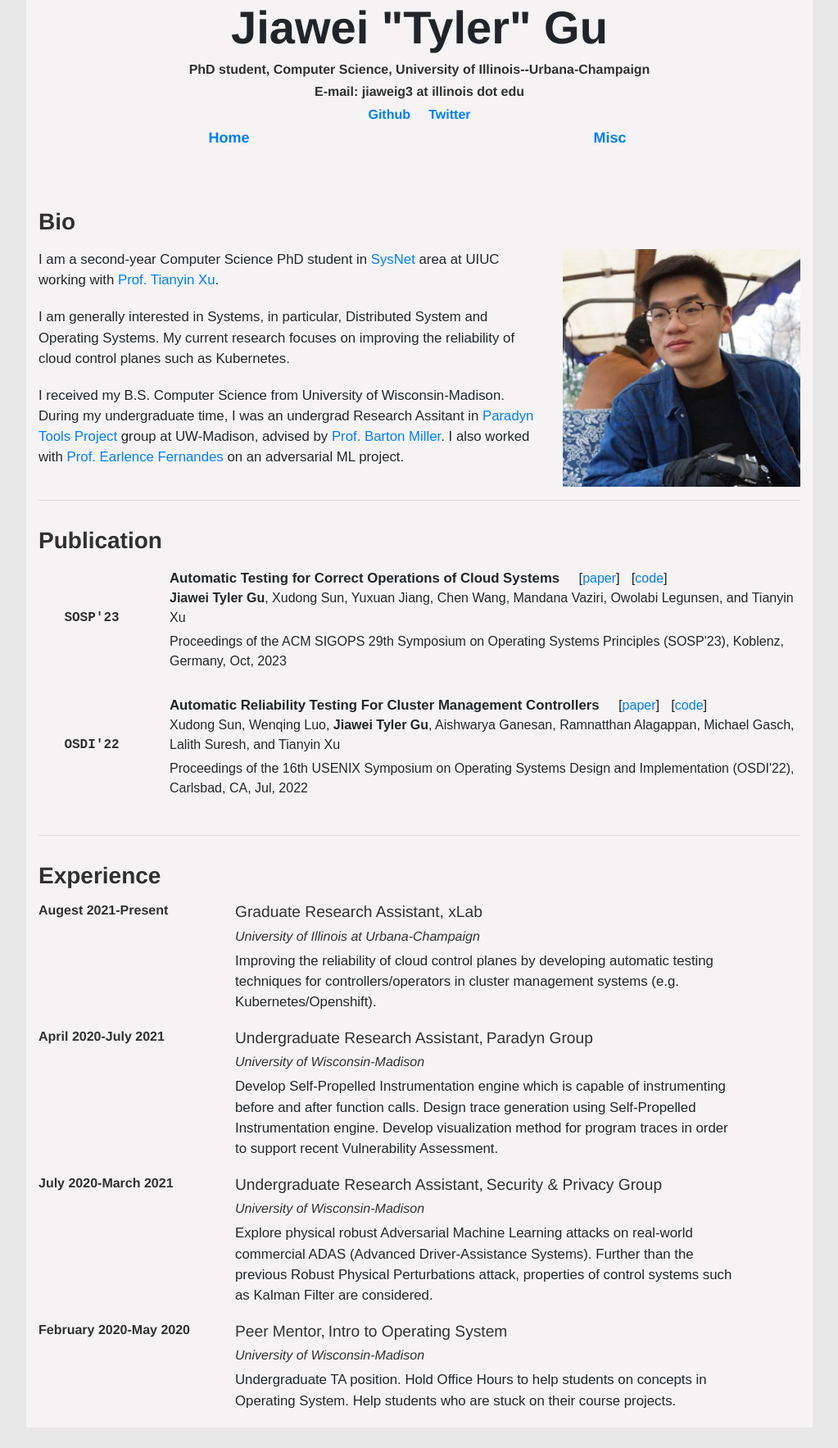
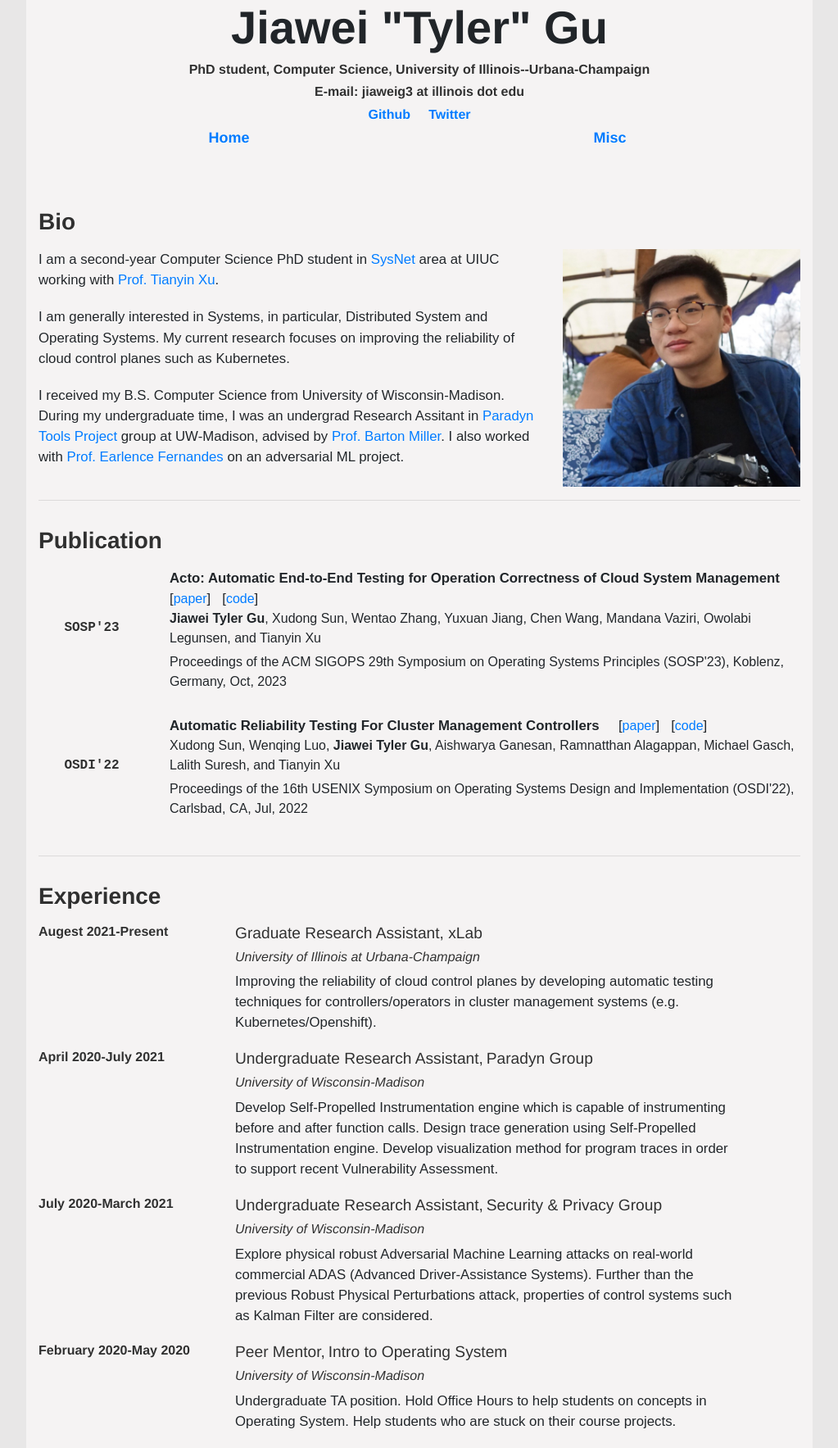
Before and after one commit to tylergu/tylergu.github.io, a Jekyll site: the page built from index.html, in a window 1280 px wide. Shown: the whole page at 82% size, without its empty margins (128-1151 px from the left). Built offline with Jekyll 4.4.1, drawn with Linux system fonts in a browser that asks for light colours; before the commit the page ends 1742 px from its top, so only the background shows below that.

Commit message:
Update acto paper and author list
Signed-off-by: Tyler Gu <jiaweig3@illinois.edu>

```diff
--- a/_data/publications.yml
+++ b/_data/publications.yml
@@ -1,6 +1,6 @@
-- title: Automatic Testing for Correct Operations of Cloud Systems
+- title: "Acto: Automatic End-to-End Testing for Operation Correctness of Cloud System Management"
   author: >
-    <b>Jiawei Tyler Gu</b>, Xudong Sun, Yuxuan Jiang, Chen Wang, Mandana Vaziri, Owolabi Legunsen, and Tianyin Xu
+    <b>Jiawei Tyler Gu</b>, Xudong Sun, Wentao Zhang, Yuxuan Jiang, Chen Wang, Mandana Vaziri, Owolabi Legunsen, and Tianyin Xu
   booktitle: Proceedings of the ACM SIGOPS 29th Symposium on Operating Systems Principles (SOSP'23)
   year: 2023
   month: Oct
```
